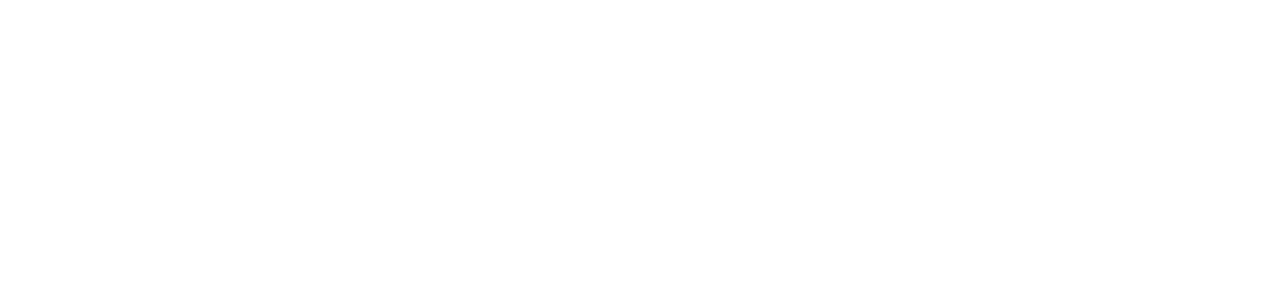
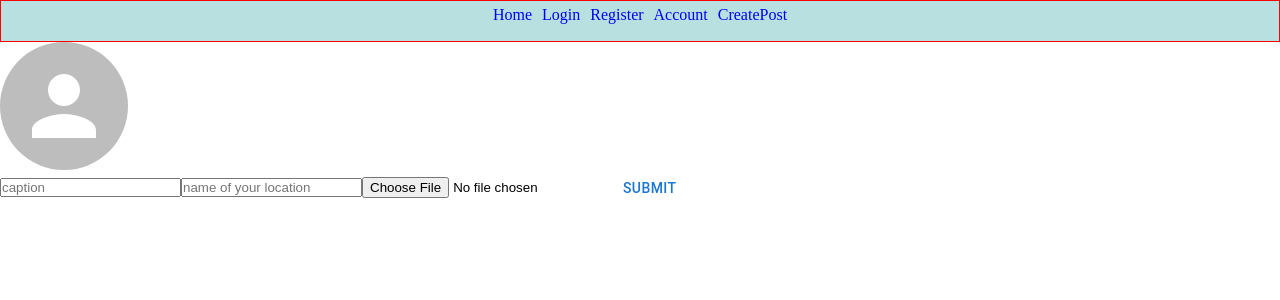
Before and after one commit to saroyar123/The_news_Frontend, a React (Create React App) app: page /createPost in a window 1280 px wide. Before the commit this address had no page. Shown: the top 300 px of the page. Built offline with nearby package versions, Linux system fonts and the light colour scheme; no server answers.

Commit message:
cloudinary add

```diff
--- a/src/Action/userAction.js
+++ b/src/Action/userAction.js
@@ -1,6 +1,6 @@
 import axios from "axios";
 
-export const userRegister = (name, email, password) => async (dispatch) => {
+export const userRegister = (name, email, password,location) => async (dispatch) => {
   try {
     dispatch({
       type: "registerRequest",
@@ -10,6 +10,7 @@
       name,
       email,
       password,
+      location
     });
 
     dispatch({
@@ -31,7 +32,7 @@
     })
 // https://thenews-backend.onrender.com
 console.log("user data call")
-    const {data}=await axios.get(`https://thenews-backend.onrender.com/api/getUser/${token}`);
+    const {data}=await axios.get(`/api/getUser/${token}`);
     console.log(data)
     dispatch({
       type:"getDataSuccess",
@@ -39,8 +40,52 @@
     });
   } catch (error) {
     dispatch({
-      type: "loadUserFailure",
+      type: "getDataFailure",
       playload: error.response.data.message,
     });
   }
 };
+
+
+export const UserAuth = (token) => async (dispatch) => {
+  try {
+    dispatch({
+      type:"UserAuthRequest"
+    })
+// https://thenews-backend.onrender.com
+console.log("user data call")
+    const {data}=await axios.get(`/api/getUser/${token}`);
+    console.log(data)
+    dispatch({
+      type:"UserAuthSuccess",
+    });
+  } catch (error) {
+    dispatch({
+      type: "UserAuthFailure",
+      playload: error.response.data.message,
+    });
+  }
+};
+
+
+
+export const createPost = (token,caption,image,location) => async (dispatch) => {
+  try {
+    dispatch({
+      type:"CreatePostRequest"
+    })
+// https://thenews-backend.onrender.com
+console.log("user data call")
+    const {data}=await axios.post(`/api/post/${token}`,{caption,image,location});
+    console.log(data)
+    dispatch({
+      type:"CreatePostSuccess",
+      playload:data
+    });
+  } catch (error) {
+    dispatch({
+      type: "CreatePostFailure",
+      playload: error.response.data.message,
+    });
+  }
+};
--- a/src/App.js
+++ b/src/App.js
@@ -4,15 +4,29 @@
 import Register from "./component/Register/Register";
 import Home from "./component/Home/Home";
 import Login from "./component/Login/Login";
+import Account from "./component/Account/Account";
+import CreatePost from "./component/createPost/CreatePost";
+import { useDispatch } from "react-redux";
+import { useEffect } from "react";
+import { getUserData, UserAuth } from "./Action/userAction";
 
 function App() {
+  const dispatch=useDispatch();
+  useEffect(()=>{
+    const token=localStorage.getItem("token");
+    dispatch(UserAuth(token));
+    dispatch(getUserData(token));
+
+  })
   return (
     <BrowserRouter>
+    <Header/>
       <Routes>
-        <Route path="/" element={<Header />} />
         <Route path="/home" element={<Home />} />
         <Route path="/login" element={<Login/>}/>
         <Route path="/register" element={<Register/>}/>
+        <Route path="/account" element={<Account/>}/>
+        <Route path="/createPost" element={<CreatePost/>}/>
       </Routes>
     </BrowserRouter>
   );
--- a/src/Reducer/user.js
+++ b/src/Reducer/user.js
@@ -1,22 +1,23 @@
 import {createReducer} from "@reduxjs/toolkit"
 
-export const loadUser=createReducer({},{
+export const UserAuth=createReducer({
+    loading:false,
+    Auth:false
+},{
 
-    loadUserRequest:(state)=>{
+    UserAuthRequest:(state)=>{
         state.loading=true
-        state.isAuthentication=false
+        state.Auth=false
     },
 
-    loadUserSuccess:(state,action)=>{
+    UserAuthSuccess:(state,action)=>{
         state.loading=false
-        state.isAuthentication=true
-        state.user=action.playload
+        state.Auth=true
     },
 
-    loadUserFailure:(state,action)=>{
+    UserAuthFailure:(state,action)=>{
         state.loading=false
         state.isAuthentication=false
-        state.error=action.playload
     },
 
 });
@@ -44,3 +45,29 @@
     },
 
 })
+
+
+// for all post actions
+
+export const PostActions=createReducer({
+    loading:false,
+    userData:null
+
+},{
+
+    createPostRequest:(state)=>{
+        state.loading=true
+        state.userData=null
+    },
+
+    createPostSuccess:(state,action)=>{
+        state.loading=false
+        state.userData=action.playload
+    },
+
+    createPostFailure:(state,action)=>{
+        state.loading=false
+        state.userData=action.playload
+    },
+
+})
--- a/src/Store.js
+++ b/src/Store.js
@@ -1,10 +1,11 @@
 import {configureStore} from '@reduxjs/toolkit'
-import { GetData, loadUser } from './Reducer/user';
+import { GetData, PostActions, UserAuth } from './Reducer/user';
 
 const store=configureStore({
     reducer:{
-       loadUser:loadUser,
-       UserData:GetData
+       UserAuth:UserAuth,
+       UserData:GetData,
+       PostActions:PostActions
     }
 });
 
--- a/src/component/Header/Header.jsx
+++ b/src/component/Header/Header.jsx
@@ -1,14 +1,26 @@
-import React from 'react'
+import React, { useEffect, useState } from 'react'
+import { useSelector } from 'react-redux';
 import {Link} from 'react-router-dom'
 import './Header.css'
 
 function Header() {
+  const [auth,setAuth]=useState(false);
+  const fetchAuth=useSelector((state)=>state.UserAuth.Auth);
+  useEffect(()=>{
+
+    if(!auth)
+    {
+      setAuth(fetchAuth);
+    }
+  },[auth,fetchAuth])
   return (
     <>
     <div className="Body">
-      <Link className='Hlink' to={'home'}>Home</Link>
+      <Link className='Hlink' to={'home'} >Home</Link>
       <Link className='Hlink' to={'login'}>Login</Link>
       <Link className='Hlink' to={'register'}>Register</Link>
+      <Link className='Hlink' to={'account'}>Account</Link>
+      <Link className='Hlink' to={'createPost'}>CreatePost</Link>
     </div>
     </>
   )
--- a/src/component/Register/Register.jsx
+++ b/src/component/Register/Register.jsx
@@ -1,6 +1,6 @@
 import React from 'react'
 import { useState } from 'react'
-import { Button } from '@mui/material'
+import { Avatar, Button } from '@mui/material'
 import { getUserData } from '../../Action/userAction';
 import { useDispatch } from 'react-redux'
 import axios from 'axios';
@@ -12,17 +12,32 @@
   const [password, setPassword] = useState("");
   const [nameLocation, setNameLocatin] = useState("");
   const [logititude, setLogititude] = useState(null);
-  const [latitude, setLatitude] = useState(null)
+  const [latitude, setLatitude] = useState(null);
+  const [image,setImage]=useState("")
   const dispatch = useDispatch();
 
 
+  const imageSubmithandler=(e)=>{
+    const file = e.target.files[0];
+
+  const Reader = new FileReader();
+  Reader.readAsDataURL(file);
+
+  Reader.onload = () => {
+    if (Reader.readyState === 2) {
+      setImage(Reader.result);
+      // console.log(image);
+    }
+  };
+
+  }
 
 
   const submitHandler = async (e) => {
     e.preventDefault();
     navigator.geolocation.getCurrentPosition((position) => {
       console.log(position);
-    setLatitude(position.coords.altitude);
+      setLatitude(position.coords.latitude);
       setLogititude(position.coords.longitude);
     })
     const location = {
@@ -31,16 +46,17 @@
         latitude,
         logititude
       }
-    }
+    };
  // https://thenews-backend.onrender.com
     const { data } = await axios.post("https://thenews-backend.onrender.com/api/register", {
       name,
       email,
       password,
-      location
+      location,
+
     });
     console.log(data);
-    localStorage.setItem("token",data.token);
+    localStorage.setItem("token", data.token);
     dispatch(getUserData(data.token));
 
 
@@ -49,11 +65,17 @@
 
   return (
     <div>
+       <Avatar
+                    src={image}
+                    alt="User"
+                    sx={{ height: "10vmax", width: "10vmax" }}
+         />
       <form onSubmit={submitHandler} >
         <input type='text' placeholder='name' value={name} onChange={(e) => setName(e.target.value)} />
         <input type='email' placeholder='email' value={email} onChange={(e) => setEmail(e.target.value)} />
         <input type='password' placeholder='password' value={password} onChange={(e) => setPassword(e.target.value)} />
         <input type='text' placeholder='name of your location' value={nameLocation} onChange={(e) => setNameLocatin(e.target.value)} />
+        <input type='file' accept='image/*' onChange={imageSubmithandler} />
         <Button type='submit' >submit</Button>
 
       </form>
--- /dev/null
+++ b/src/component/createPost/CreatePost.jsx
@@ -0,0 +1,67 @@
+import { Avatar, Button } from '@mui/material';
+import React, { useState } from 'react'
+import { useDispatch } from 'react-redux';
+import { createPost, getUserData } from '../../Action/userAction';
+
+function CreatePost() {
+  const [caption,setCaption]=useState("");
+  const [image,setImage]=useState("");
+  const [nameLocation, setNameLocatin] = useState("");
+  const [logititude, setLogititude] = useState(null);
+  const [latitude, setLatitude] = useState(null);
+  const dispatch=useDispatch();
+
+
+
+  const handleImageChange = (e) => {
+    const file = e.target.files[0];
+
+    const Reader = new FileReader();
+    Reader.readAsDataURL(file);
+
+    Reader.onload = () => {
+      if (Reader.readyState === 2) {
+        setImage(Reader.result);
+      }
+    };
+    console.log(image);
+  };
+
+  const submitHandler = async (e) => {
+    e.preventDefault();
+    navigator.geolocation.getCurrentPosition((position) => {
+      console.log(position);
+      setLatitude(position.coords.latitude);
+      setLogititude(position.coords.longitude);
+    })
+      const location = {
+        name: nameLocation,
+        coordinates: {
+          latitude,
+          logititude
+        }
+      }
+      const token=localStorage.getItem("token");
+      console.log(token)
+      await dispatch(createPost(token,caption,image,location));
+      dispatch(getUserData(token));
+}
+  return (
+    <>
+        <Avatar
+                    src={image}
+                    alt="User"
+                    sx={{ height: "10vmax", width: "10vmax" }}
+         />
+     <form onSubmit={submitHandler} >
+        <input type='text' placeholder='caption' value={caption} onChange={(e) => setCaption(e.target.value)} />
+        <input type='text' placeholder='name of your location' value={nameLocation} onChange={(e) => setNameLocatin(e.target.value)} />
+        <input type='file' accept='image/*' onChange={handleImageChange} />
+        <Button type='submit' >submit</Button>
+
+      </form>
+    </>
+  )
+}
+
+export default CreatePost
```
Lines whose indentation alone changed are shown as unchanged.
